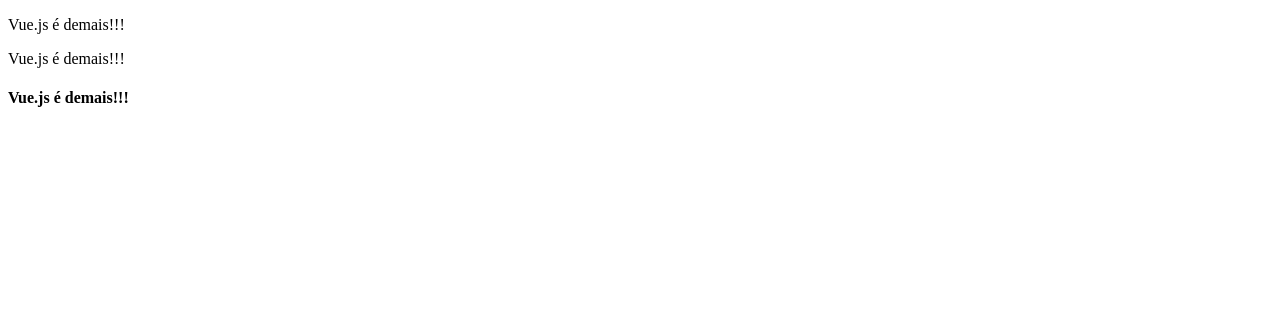
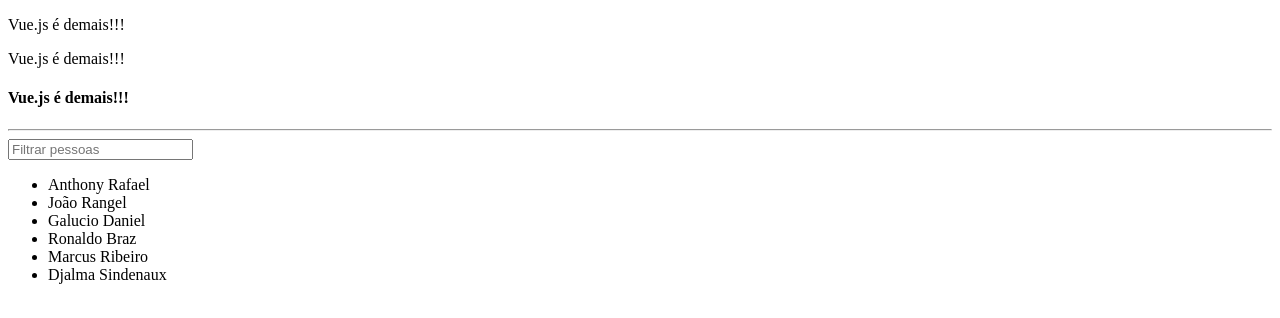
Before and after one commit to wemersonsantos/Curso-vuejs, a plain HTML site: page v-on.html in a window 1280 px wide. Drawn offline with nearby package versions, Linux system fonts and the light colour scheme.

Commit message:
Filtragem Diâmica
Filtragem dinâmica com v-on. Muuuuuito legal

```diff
--- a/v-on.html
+++ b/v-on.html
@@ -14,6 +14,14 @@
 
         <h4 v-on:[eventname] = "reverseMessage">{{ message }}</h4><!--usando uma propriedade, fazendo com que o evento possa ser alterado-->
 
+        <hr>
+
+        <input type="text" placeholder="Filtrar pessoas" v-on:keyup="filtersPersons">
+
+        <ul>
+            <li v-for="person in personsFiltred">{{person}}</li>
+        </ul>
+
     </div>
 
     <script src="https://cdn.jsdelivr.net/npm/vue@2.6/dist/vue.js"></script>
@@ -24,13 +32,31 @@
             el: '#on',
             data: {
                 message: "Vue.js é demais!!!",
-                eventname: "click"
+                eventname: "click",
+                persons: ['Anthony Rafael', 'João Rangel', 'Galucio Daniel', 'Ronaldo Braz', 'Marcus Ribeiro','Djalma Sindenaux'],
+                personsFiltred: []
                 },
             methods: {
                 reverseMessage(){
                     this.message = this.message.split("").reverse().join("");
+                },
+                filtersPersons(event){
+
+                    this.personsFiltred = this.persons.filter(name => {
+
+                        return name.toUpperCase().includes(event.target.value.toUpperCase());//target significa no input que está ocorrendo
+
+                    })
+
                 }
+
+            },
+            created(){
+
+                this.personsFiltred = this.persons;
+
             }
+
         })
 
     </script>
```
